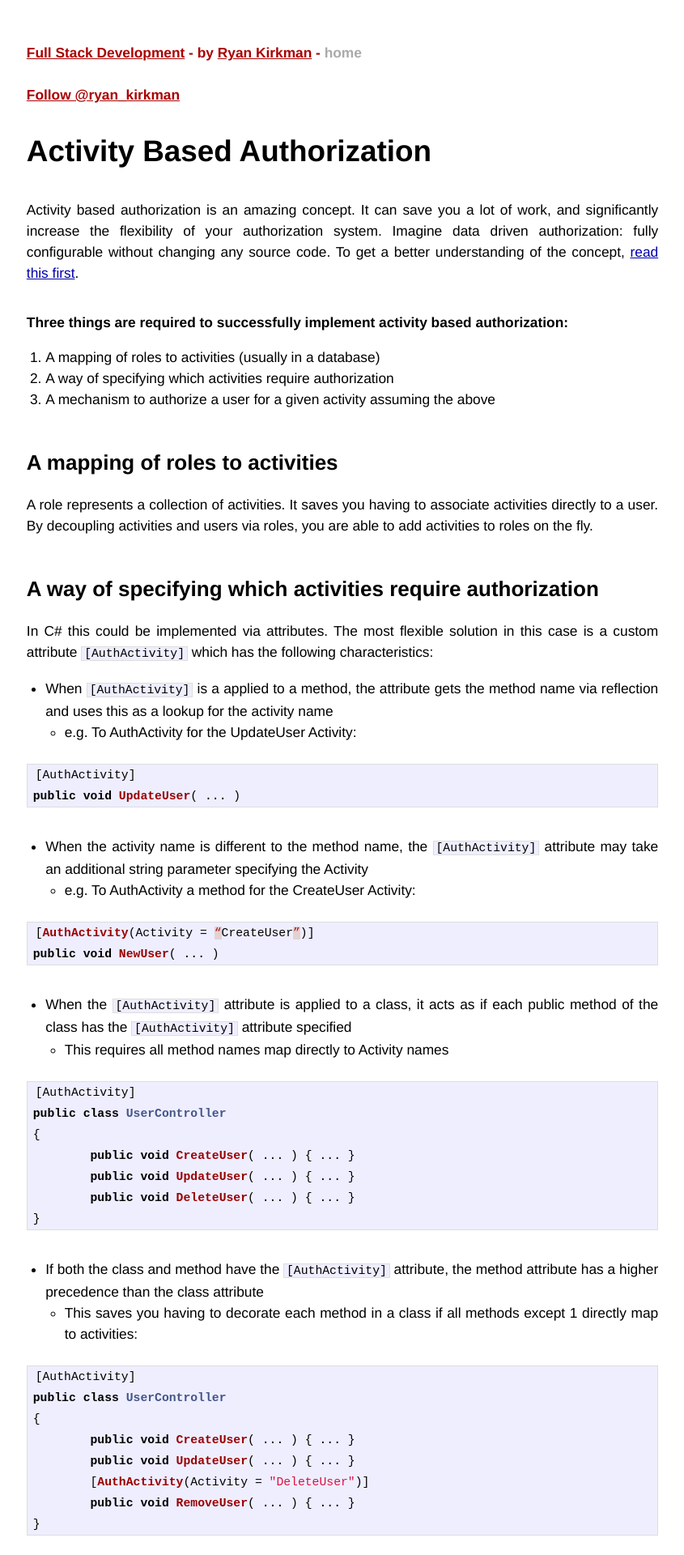
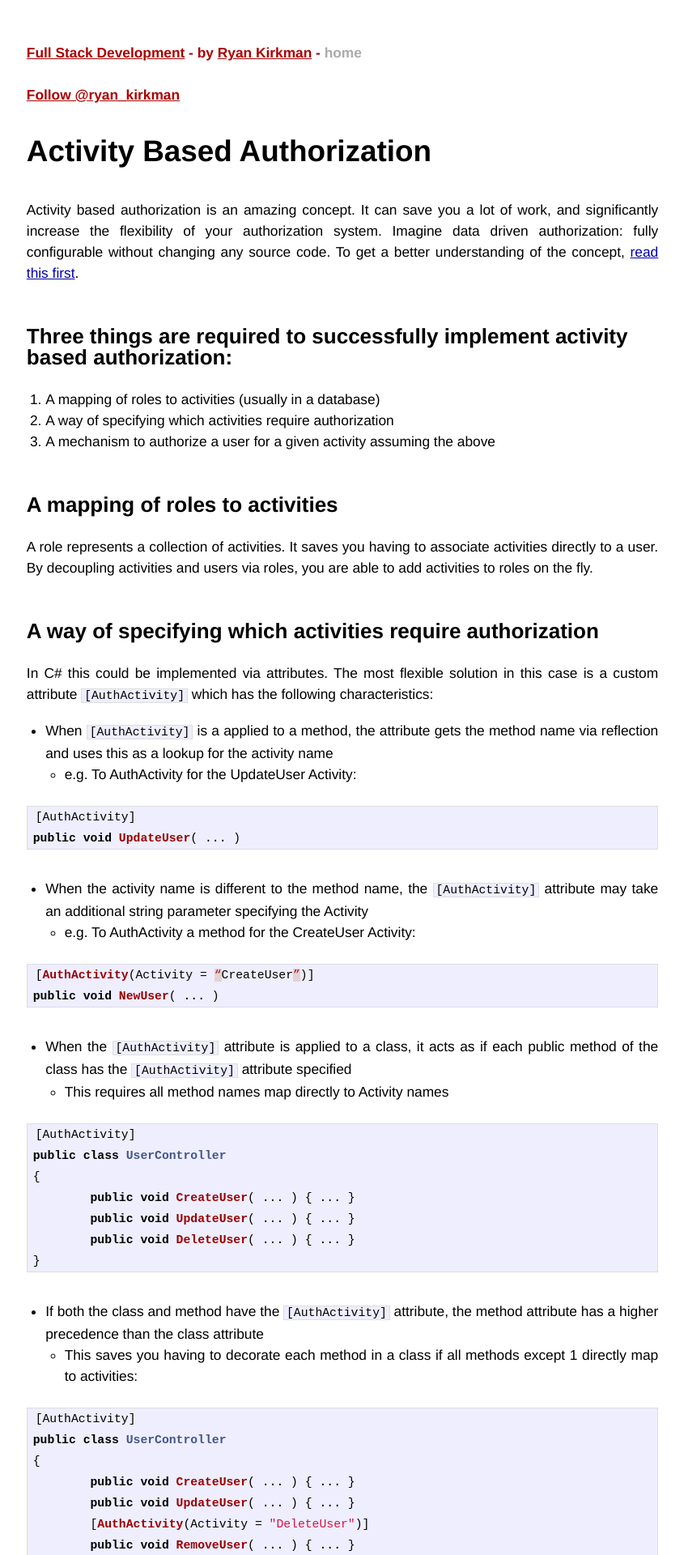
Before and after one commit to ryankirkman/ryankirkman.github.com, a Jekyll site: the page built from _posts/2013-01-31-activity-based-authorization.md, in a window 1280 px wide. Shown: the top 1920 px of the page at 81% size, without its empty margins (217-1062 px from the left). Built offline with Jekyll 4.4.1, drawn with Linux system fonts in a browser that asks for light colours; Markdown is read by kramdown in place of the engine named in the settings; comment, search, counter and statistics services are not loaded.

Commit message:
Nicer titles

````diff
--- a/_posts/2013-01-31-activity-based-authorization.md
+++ b/_posts/2013-01-31-activity-based-authorization.md
@@ -3,24 +3,28 @@
 title: Activity Based Authorization
 ---
 
-# {{page.title}}
+Activity Based Authorization
+============================
 
 Activity based authorization is an amazing concept. It can save you a lot of work, and significantly increase the flexibility of your authorization system. Imagine data driven authorization: fully configurable without changing any source code. To get a better understanding of the concept, [read this first](http://lostechies.com/derickbailey/2011/05/24/dont-do-role-based-authorization-checks-do-activity-based-checks/ "Don’t Do Role-Based Authorization Checks; Do Activity-Based Checks").
 
 
-### Three things are required to successfully implement activity based authorization:
+Three things are required to successfully implement activity based authorization:
+---------------------------------------------------------------------------------
 
 1. A mapping of roles to activities (usually in a database)
 2. A way of specifying which activities require authorization
 3. A mechanism to authorize a user for a given activity assuming the above
 
 
-## A mapping of roles to activities
+A mapping of roles to activities
+--------------------------------
 
 A role represents a collection of activities. It saves you having to associate activities directly to a user. By decoupling activities and users via roles, you are able to add activities to roles on the fly.
 
 
-## A way of specifying which activities require authorization
+A way of specifying which activities require authorization
+----------------------------------------------------------
 
 In C# this could be implemented via attributes. The most flexible solution in this case is a custom attribute `[AuthActivity]` which has the following characteristics:
 
@@ -67,7 +71,8 @@
 }
 ```
 
-## A mechanism to authorize a user for a given activity
+A mechanism to authorize a user for a given activity
+----------------------------------------------------
 
 As above, the attribute implementation would take the Activity name, the user and the inferred role based on the user and check to see if that role mapped to the specified Activity:
 
@@ -84,7 +89,8 @@
 ```
 
 
-## What is an activity?
+What is an activity?
+--------------------
 
 The mental model I’m currently using maps CRUD operations on entities to activities. For example:
 
````
